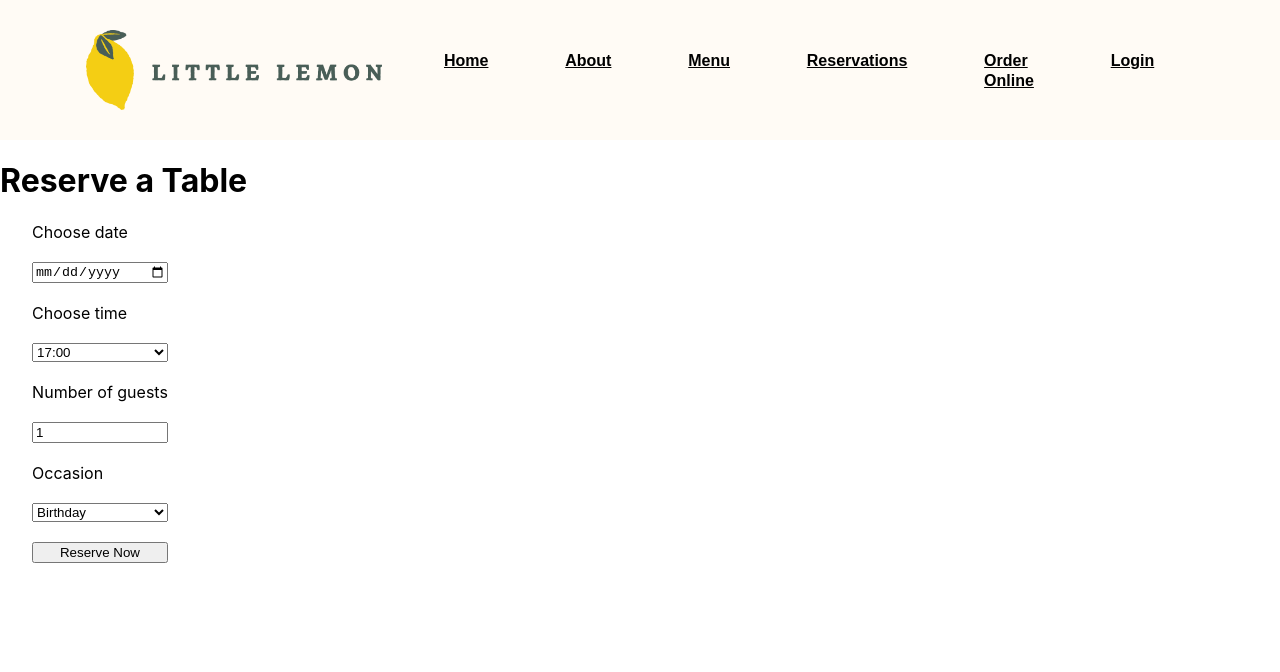
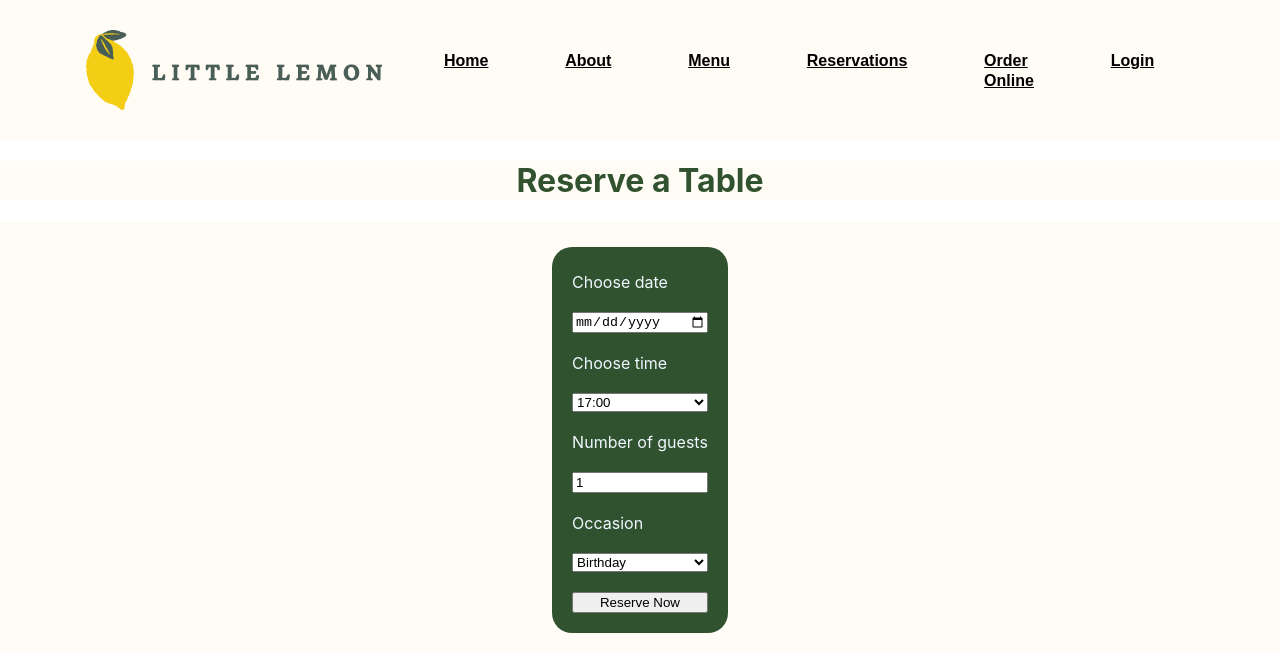
Before and after one commit to Zxtern/my-app, a React (Create React App) app: page /reservations in a window 1280 px wide. Shown: the top 672 px of the page. Built offline with nearby package versions, Linux system fonts and the light colour scheme.

Commit message:
made edits to reservation page and routed the file to appropriate link.

```diff
--- a/src/App.css
+++ b/src/App.css
@@ -245,12 +245,28 @@
 }
 
 /*Form stuffs*/
-.booking-from {
+.booking-form {
   display: flex;
   justify-content: center;
+  background-color: rgb(255, 251, 245);
 }
 
 .form {
   display: flex;
   justify-content: center;
+  align-items: center;
+  padding: 25px 20px 20px;
+  border-radius: 20px;
+  margin: 25px 20px 20px;
+  background-color: rgb(49, 82, 47);
+  color:aliceblue;
+
 }
+
+.booking-page h1 {
+  display: flex;
+  justify-content: space-between;
+  justify-content: center;
+  color:  rgb(49, 82, 47);
+  background-color: rgb(255, 251, 245);
+}
--- a/src/App.js
+++ b/src/App.js
@@ -4,16 +4,17 @@ import './App.css';
 import Header from './Header.js';
 import Nav from './Nav.js';
 import Main from './Main.js';
-import Footer from './Footer.js';
 import Home from './Home.js';
 import { BrowserRouter as Router, Routes, Route } from 'react-router-dom';
 import BookingPage from './BookingPage.js';
+
 
 function App() {
   return (
     <Router>
       <div className='app-container'>
         <Nav />
+
         <Routes>
           <Route path="/" element={<Home />}></Route>
           <Route path="/about" element={<Header />}></Route>
--- a/src/BookingForm.js
+++ b/src/BookingForm.js
@@ -6,7 +6,7 @@ function BookingForm() {
     const [time, setTime] = useState("");
     const [guests, setGuests] = useState(1);
     const [occasion, setOccasion] = useState("Birthday");
-    const [availableTimes, setAvailableTimes] = useState(["17:00", "18:00", "19:00", "21:00", "22:00"]);
+    const [availableTimes, setAvailableTimes] = useState(["17:00", "18:00", "19:00", "20:00", "21:00", "22:00"]);
 
     const handleSubmit = (e) => {
         e.preventDefault();
--- a/src/BookingPage.js
+++ b/src/BookingPage.js
@@ -6,7 +6,7 @@ const initializeTimes = () => {
 };
 
 const updateTimes = (state, action) => {
-    return initializeTimes
+    return initializeTimes();
 ;}
 
 function BookingPage() {
@@ -14,7 +14,7 @@ function BookingPage() {
 
     return (
         <div>
-            <main>
+            <main className="booking-page">
                 <h1>Reserve a Table</h1>
                 <BookingForm availableTimes={availableTimes} dispatch={dispatch} />
             </main>
```
